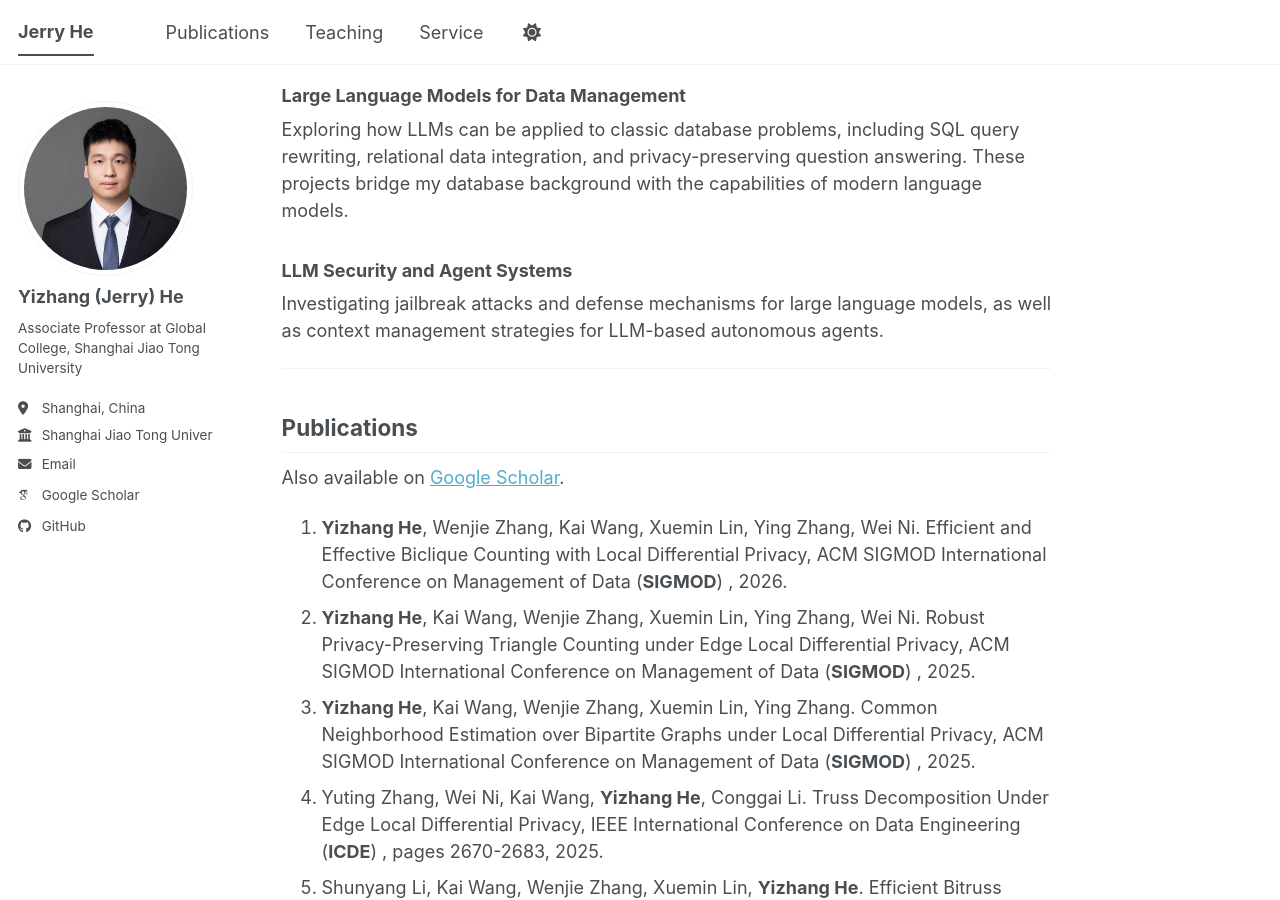
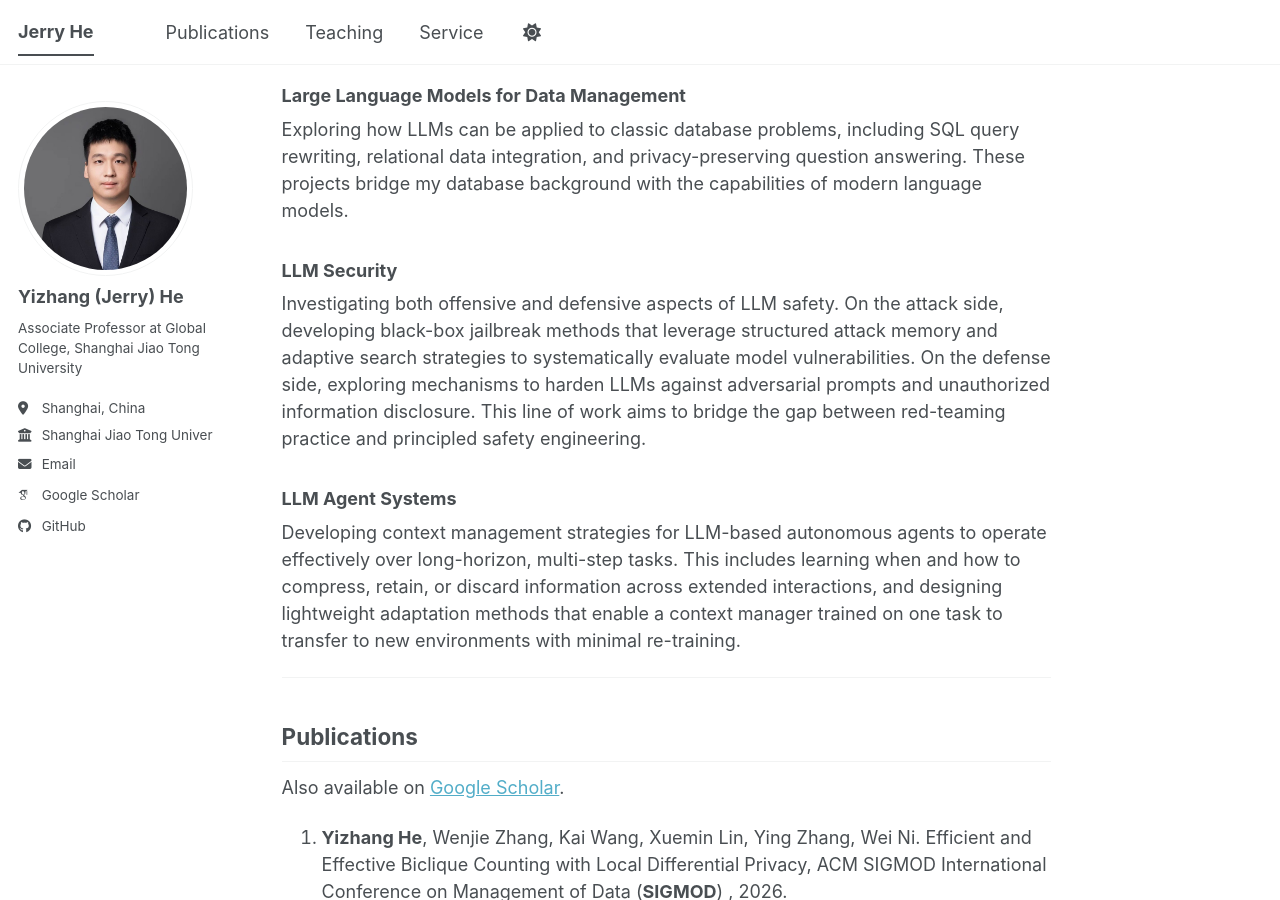
Before and after one commit to jerryUNSW/jerryUNSW.github.io, a Jekyll site: the page built from _pages/about.md, in a window 1280 px wide and 900 px high, scrolled down 963 px. Built offline with Jekyll 4.4.1, drawn with Linux system fonts in a browser that asks for light colours; some web fonts are replaced; a script bundle is joined from its source files by our own code; library files that are not in the unit come from our copies.

Commit message:
Expand LLM Security and Agent Systems sections with detail

```diff
--- a/_pages/about.md
+++ b/_pages/about.md
@@ -30,8 +30,11 @@ Developing scalable algorithms for subgraph counting, densest subgraph discovery
 ### Large Language Models for Data Management
 Exploring how LLMs can be applied to classic database problems, including SQL query rewriting, relational data integration, and privacy-preserving question answering. These projects bridge my database background with the capabilities of modern language models.
 
-### LLM Security and Agent Systems
-Investigating jailbreak attacks and defense mechanisms for large language models, as well as context management strategies for LLM-based autonomous agents.
+### LLM Security
+Investigating both offensive and defensive aspects of LLM safety. On the attack side, developing black-box jailbreak methods that leverage structured attack memory and adaptive search strategies to systematically evaluate model vulnerabilities. On the defense side, exploring mechanisms to harden LLMs against adversarial prompts and unauthorized information disclosure. This line of work aims to bridge the gap between red-teaming practice and principled safety engineering.
+
+### LLM Agent Systems
+Developing context management strategies for LLM-based autonomous agents to operate effectively over long-horizon, multi-step tasks. This includes learning when and how to compress, retain, or discard information across extended interactions, and designing lightweight adaptation methods that enable a context manager trained on one task to transfer to new environments with minimal re-training.
 
 ---
 
```
